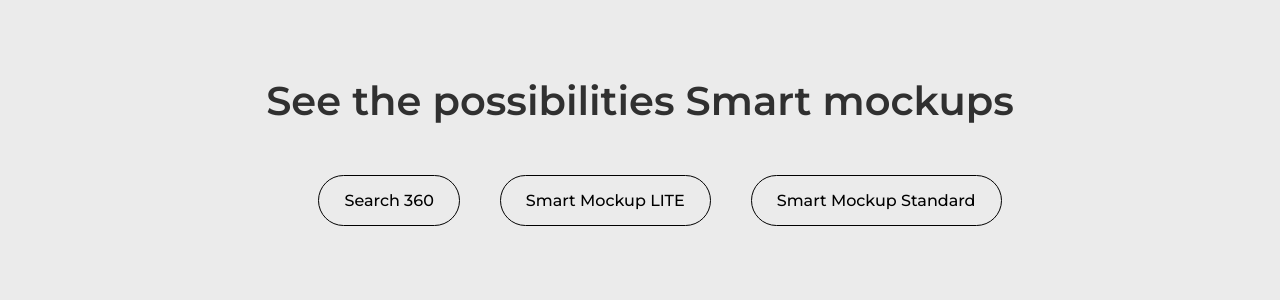
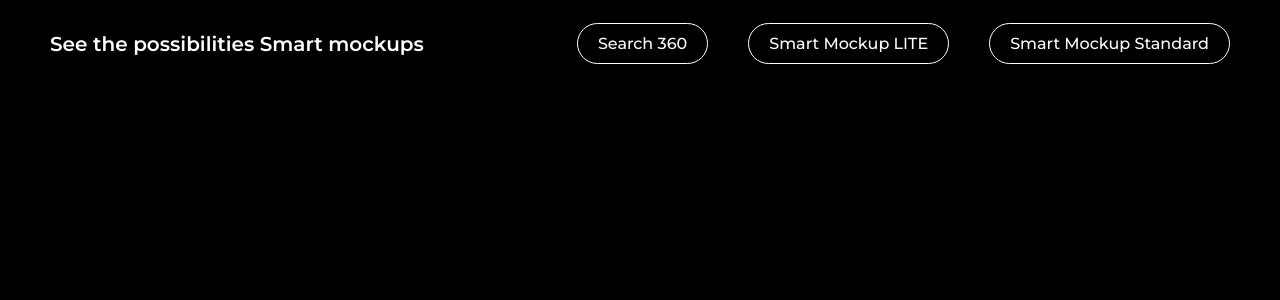
Before and after one commit to Mikarrr/Real-estate-search, a React (Create React App) app: page / in a window 1280 px wide. Shown: the top 300 px of the page. Built offline with nearby package versions, Linux system fonts and the light colour scheme.

Commit message:
edit template sass , add new 3dmodel, add new component Lite3dmodelHome

```diff
--- a/src/App.js
+++ b/src/App.js
@@ -8,8 +8,10 @@
   return (
     <Router>
       <div className="App">
-        <SearchHeader />
-        <SearchFilter />
+        <div className="App-header">
+          <SearchHeader />
+          <SearchFilter />
+        </div>
         <Routes>
           <Route path="/lite/*" element={<Lite />} />
         </Routes>
--- a/src/assets/scss/_3dmodel.scss
+++ b/src/assets/scss/_3dmodel.scss
@@ -3,10 +3,15 @@
   width: 100%;
   display: flex;
   flex-direction: column;
-
-  iframe {
+  justify-content: center;
+  align-content: center;
+  position: relative;
+  p {
+    color: white;
+    font-size: 20px;
+  }
+  .model .spline {
     width: 100%;
-    height: 90%;
-    border: none;
+    height: 100%;
   }
 }
--- a/src/assets/scss/_filter.scss
+++ b/src/assets/scss/_filter.scss
@@ -1,9 +1,7 @@
 .searchFilter {
   display: flex;
   flex-direction: column;
-  justify-content: center;
-  align-items: center;
-  height: 100px;
+  justify-content: flex-end;
 
   ul {
     list-style-type: none;
@@ -13,16 +11,16 @@
 
     li {
       a {
-        border: 1px solid black;
-        padding: 15px 25px;
+        border: 1px solid white;
+        padding: 10px 20px;
         border-radius: 40px;
-        color: black;
+        color: white;
         text-decoration: none;
         transition: all 0.2s ease-in-out;
 
         &:hover {
-          color: white;
-          background-color: black;
+          color: black;
+          background-color: white;
         }
       }
     }
--- a/src/assets/scss/_header.scss
+++ b/src/assets/scss/_header.scss
@@ -1,14 +1,19 @@
+.App-header {
+  padding: 15px 50px;
+  display: flex;
+  flex-direction: row;
+  align-items: center;
+  justify-content: space-between;
+}
+
 .searchHeader {
-  margin-top: 50px;
   display: flex;
   flex-direction: column;
-  justify-content: center;
-  align-items: center;
-  height: 100px;
+  justify-content: flex-start;
 
   h1 {
-    font-size: 40px;
+    font-size: 20px;
     font-weight: 600;
-    color: rgb(48, 48, 48);
+    color: white;
   }
 }
--- a/src/assets/scss/_list.scss
+++ b/src/assets/scss/_list.scss
@@ -1,7 +1,7 @@
 .realEstate-list {
   display: flex;
   flex-direction: column;
-  width: 98%;
+  width: 95%;
   margin: 0 auto;
   margin-top: 10px;
   position: relative;
--- a/src/assets/scss/_lite.scss
+++ b/src/assets/scss/_lite.scss
@@ -4,7 +4,7 @@
   justify-content: center;
   align-items: center;
   height: 850px;
-  width: 95%;
+  width: 100%;
   margin: 0 auto;
   text-align: center;
   margin-top: 20px;
@@ -34,6 +34,6 @@
   .mockupRight {
     width: 50%;
     height: 100%;
-    background: rgb(201, 201, 201);
+    background: black;
   }
 }
--- a/src/assets/scss/base.scss
+++ b/src/assets/scss/base.scss
@@ -12,5 +12,5 @@
   font-weight: 500;
   margin: 0;
   padding: 0;
-  background-color: rgb(235, 235, 235);
+  background-color: rgb(0, 0, 0);
 }
--- a/src/components/Mockups/Lite/Lite.js
+++ b/src/components/Mockups/Lite/Lite.js
@@ -3,6 +3,7 @@
 import RealEstateList from "./RealEstateList";
 import RealEstateSingle from "./RealEstateSingle";
 import Lite3dModel from "./Lite3dModel";
+import Lite3dModelHome from "./Lite3dModelHome";
 
 const Lite = () => {
   const [clickVisibleValue, setClickVisibleValue] = useState(false);
@@ -27,7 +28,7 @@
             <Route
               path="real-estate/:id"
               element={
-                <RealEstateSingleWithParams
+                <RealEstateSingle
                   clickVisibleValueChange={clickVisibleValueChange}
                 />
               }
@@ -36,20 +37,16 @@
         </div>
       </div>
       <div className="mockupRight">
-        <Lite3dModel clickVisible={clickVisibleValue} />
+        <Routes>
+          <Route path="/" element={<Lite3dModelHome />} />
+          <Route
+            path="real-estate/:id"
+            element={<Lite3dModel clickVisible={clickVisibleValue} />}
+          />
+        </Routes>
       </div>
     </section>
   );
 };
 
-const RealEstateSingleWithParams = ({ clickVisibleValueChange }) => {
-  const { id } = useParams();
-  return (
-    <RealEstateSingle
-      id={id}
-      clickVisibleValueChange={clickVisibleValueChange}
-    />
-  );
-};
-
 export default Lite;
--- a/src/components/Mockups/Lite/Lite3dModel.js
+++ b/src/components/Mockups/Lite/Lite3dModel.js
@@ -1,8 +1,14 @@
 import React, { useEffect, useState } from "react";
 import Spline from "@splinetool/react-spline";
+import useFetchViewRealEstate from "../../useFetch/useFetchViewRealEstate";
+import { useParams } from "react-router-dom";
 
 const Lite3dModel = ({ clickVisible }) => {
+  const { id } = useParams();
   const [modelVisible, setModelVisible] = useState(false);
+  const { data: realEstate } = useFetchViewRealEstate(
+    `http://localhost:8000/realEstate/${id}`
+  );
 
   useEffect(() => {
     setModelVisible(clickVisible);
@@ -10,8 +16,8 @@
 
   return (
     <div className="model">
-      {modelVisible && (
-        <Spline scene="https://prod.spline.design/iOF632y195pYdrl0/scene.splinecode" />
+      {modelVisible && realEstate && realEstate.model && (
+        <Spline key={realEstate.id} scene={realEstate.model} />
       )}
     </div>
   );
--- /dev/null
+++ b/src/components/Mockups/Lite/Lite3dModelHome.js
@@ -0,0 +1,23 @@
+import React, { useState } from "react";
+import Spline from "@splinetool/react-spline";
+
+const Lite3dModelHome = () => {
+  const [isLoading, setIsLoading] = useState(true);
+
+  const handleLoaded = () => {
+    setIsLoading(false);
+  };
+
+  return (
+    <div className="model">
+      {isLoading && <p>Loading...</p>}
+
+      <Spline
+        scene="https://prod.spline.design/nLjgJkOE2D2SUyjE/scene.splinecode"
+        onLoad={handleLoaded}
+      />
+    </div>
+  );
+};
+
+export default Lite3dModelHome;
--- a/src/components/Mockups/Lite/RealEstateSingle.js
+++ b/src/components/Mockups/Lite/RealEstateSingle.js
@@ -1,8 +1,9 @@
 import React from "react";
 import useFetchViewRealEstate from "../../useFetch/useFetchViewRealEstate";
-import { Link } from "react-router-dom";
+import { Link, useParams } from "react-router-dom";
 
-const RealEstateSingle = ({ id, clickVisibleValueChange }) => {
+const RealEstateSingle = ({ clickVisibleValueChange }) => {
+  const { id } = useParams();
   const {
     data: realEstate,
     isPending,
```
Also changed, not shown: data/db.json (+40 -20 lines).
